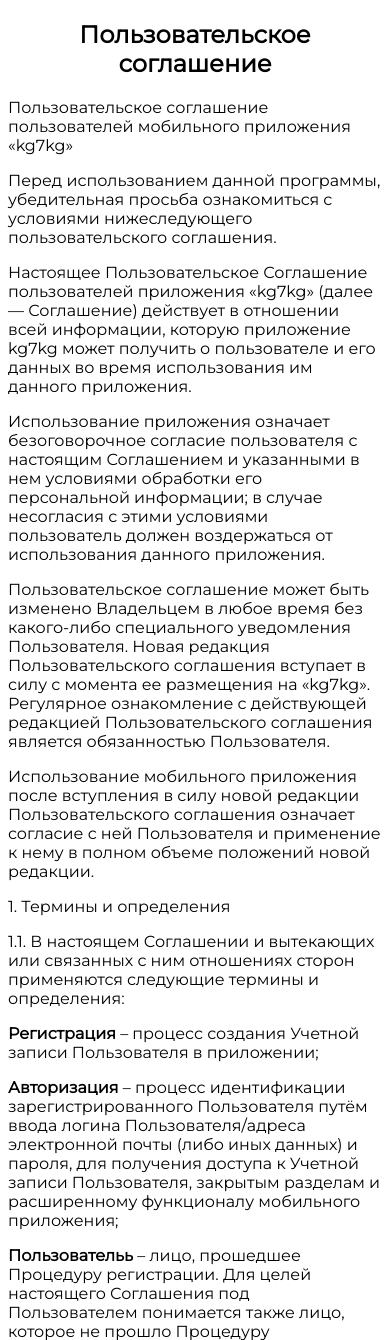
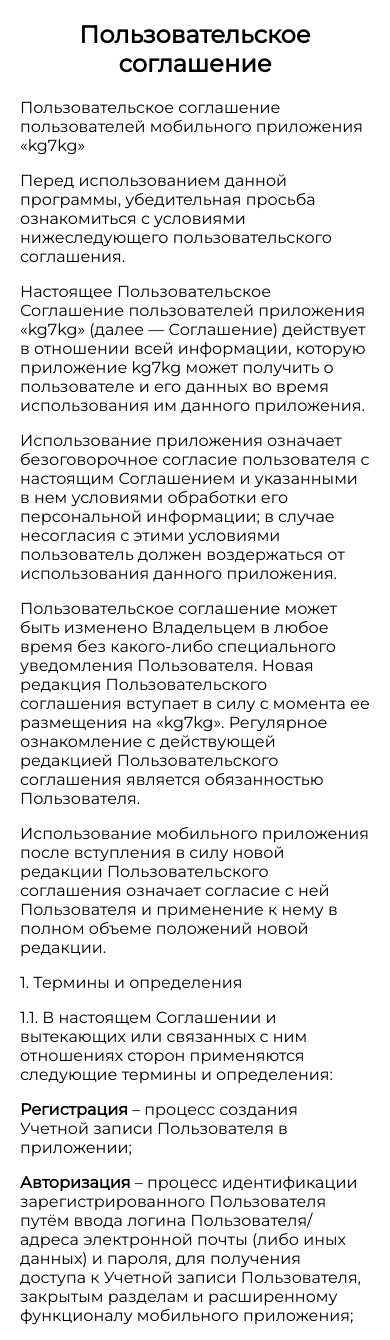
Before and after one commit to AlimbekovE/partyKG, a Django app: page /agreement/ in a window 390 px wide. Shown: the top 1340 px of the page. Run offline with Django 3.2, Linux system fonts and the light colour scheme; parts of the project's set-up code (start-up, migrations or seed data) failed here and were passed over.

Commit message:
add margin in agreement

```diff
--- a/web/party/core/templates/core/agreement.html
+++ b/web/party/core/templates/core/agreement.html
@@ -9,6 +9,13 @@
 	<style type="text/css">
 		body {
 			font-family: 'Montserrat', sans-serif;
+
+		}
+
+		@media screen and (max-width: 960px) {
+			body {
+				margin: 8px 20px;
+			}
 		}
 	</style>
 </head>
```
